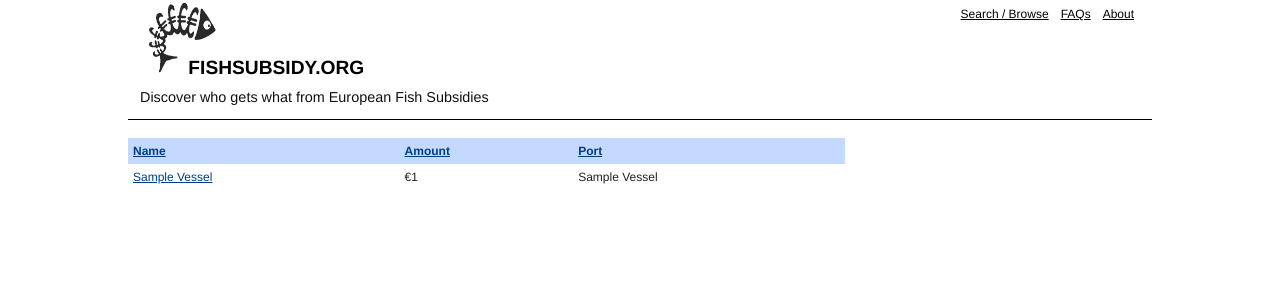
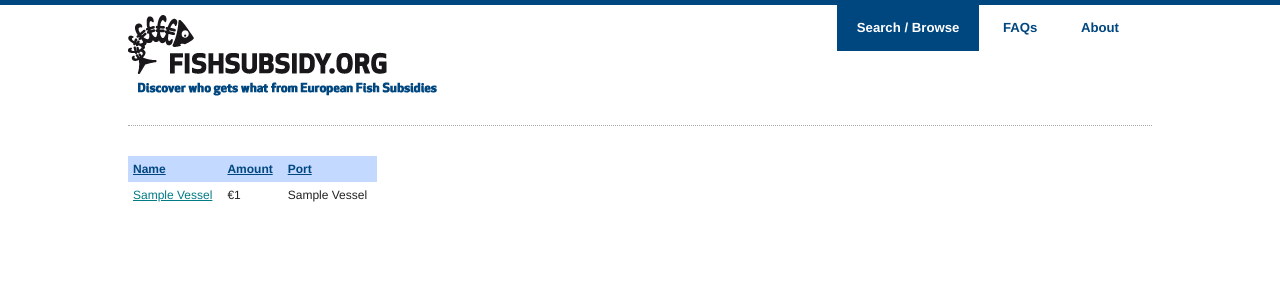
Before and after one commit to eutransparency/Fish-Subsidy, a Django app: template web/data/templates/browse.html in a window 1280 px wide. Shown: the top 300 px of the page. Run offline with Django 3.2, Linux system fonts and the light colour scheme; the template is opened without the code that fills it: most values are stand-ins (such as "Sample title", 1, 10 or a date in 2020); parts of the project's set-up code (start-up, migrations or seed data) failed here and were passed over.

Commit message:
Richard's CSS :)

```diff
--- a/web/media/css/layout.css
+++ b/web/media/css/layout.css
@@ -1,33 +1,30 @@
-body { margin:0 auto; width:80%;}
+body { margin:0 auto;}
 
+#head {padding:0; position:relative;margin:0 auto 1em auto;height:120px; border-bottom:dotted 1px #a7a9ac;}
 
-#head {border-bottom:1px solid #000; padding:0 1em; position:relative;}
-
-#head #title {}
+#head #title {margin:0;}
 #head #title {font-variant:small-caps; font-weight:bold; text-transform: uppercase; font-size:1.6em;}
 #head #title a {text-decoration:none; color:#000;}
-#head #title img {margin-right:-40px;}
+#head #sub_title {font-size:1.2em; margin:0;}
 
-#head #sub_title {font-size:1.2em}
+#head #mainmenu {position:absolute; right:0; top:0; list-style-type:none;padding:0 1em;}
+#head #mainmenu li {float:left;}
+#head #mainmenu li a {display:block; padding:1em 1.5em 1em 1.5em;}
 
-#head #mainmenu {position:absolute; right:0; top:5px; list-style-type:none;}
-#head #mainmenu li {float:left; margin-left:1em;}
-#head #mainmenu li a {color:#000;}
+#page {width:80%; position:relative; margin:0 auto; padding:0;}
+#content {float:left;}
 
-#content {width:70%; float:left;}
-
-#right {float:right; width:29%;}
+#right {float:right; width:20%;}
 
 #home #content {width:100%;}
 
-#home .section { padding:2em 0 4em 0; margin:0.5em 0 0 0; border-top:1px solid black; overflow:auto;  position:relative; }
+#home .section { padding:2em 0 4em 0; margin:0.5em 0 0 0; overflow:auto;  position:relative; }
 
 #home .section .section_title {float:left; width:20%;}
 #home .section_content { margin-left:20%; }
 
 #home #search_form #q {font-size:1.4em; height:20px; padding:5px; border:1px solid #333; width:70%; float:left; }
 #home #search_form .description { position:absolute; right:23%; top:6em; }
-#home #search_form label { font-weight:normal; }
 #home #search_form .submit { float:left; font-size:1.4em; height:32px; margin-left:5px; border:1px solid #333; padding:5px; }
 
 #home .col {float:left;}
@@ -36,12 +33,13 @@ body { margin:0 auto; width:80%;}
 #home .col .block {width:48%; float:left;}
 #home .narrow-col .block {width:100%; float:left;}
 
-#home #head {text-align:center; height:200px;}
-#home #head #title {margin-top:20px;}
+#home #head {text-align:center; height:250px;}
 
 
 
-.section { border-top:1px solid black; position:relative; padding-top:2em; margin-top:3em; overflow:visible; clear:both;}
+.section {border-top:1px solid black; position:relative; padding-top:2em; margin-top:3em; overflow:visible; clear:both;}
 .section h2 {position:absolute; top:-0.9em; background-color:#fff; padding:0 10px 0 0;}
 #home .section h2 {position:relative; top:0; padding:0;}
 .col { float:left; width:49%; padding-bottom:2em;}
+
+#footer {padding:1em;}
--- a/web/media/css/screen.css
+++ b/web/media/css/screen.css
@@ -23,7 +23,7 @@ a img {border:none;}
 
 /* typography.css */
 body {font-size:75%;color:#222;background:#fff;font-family:"Helvetica Neue", Arial, Helvetica, sans-serif;}
-h1, h2, h3, h4, h5, h6 {font-weight:normal;color:#111;}
+h1, h2, h3, h4, h5, h6 {font-weight:bold;color:#111;}
 h1 {font-size:3em;line-height:1;margin-bottom:0.5em;}
 h2 {font-size:2em;margin-bottom:0.75em;}
 h3 {font-size:1.5em;line-height:1;margin-bottom:1em;}
@@ -115,3 +115,57 @@ textarea {width:390px;height:250px;padding:5px;}
 .green-light {padding-right:1em; background:url('/media/images/traffic_lights.png') no-repeat right 4px;}
 .orange-light {padding-right:1em; background:url('/media/images/traffic_lights.png') no-repeat right -42px;}
 .red-light {padding-right:1em; background:url('/media/images/traffic_lights.png') no-repeat right -87px;}
+
+/* Body */
+body {border-top:solid 5px #00467f;}
+
+/* Header */
+h1 {padding-top:10px;}
+
+/* Menu */
+#mainmenu {color:#fff; margin:0; font-size:1.1em;}
+#mainmenu li a {font-weight:bold;}
+#page ul#mainmenu li {padding:0 0 0 0.3em;  background-image:none;}
+#mainmenu li.selected a, #mainmenu li.selected a:visited {
+  background:#00467f;color:#fff;
+  -moz-border-radius-bottomleft: 12px;
+  -moz-border-radius-bottomright: 12px;
+  -webkit-border-radius-bottomleft: 12px;
+  -webkit-border-radius-bottomright: 12px;
+}
+
+#mainmenu li a, #mainmenu li a:visited {color:#00467f;font-weight:bold; text-decoration:none;}
+
+/* headings */
+h1, h2, h3, h4, h5, h6 {color:#007c85!important;}
+h2 {color:#00467F!important;}
+h3 {color:#007c85;}
+
+/* Links */
+a {color:#00467f;}
+a:visited {color:#007c85;}
+
+/* Homepage */
+#home h1 { padding-top:2.5em;}
+
+
+/* section */
+.section {border-top:dotted 1px #a7a9ac;}
+#home_search.section {border-top:none;}
+/* Latest news */
+#latest_news {background:#ffffaa; padding:0.3em 1em; border-top:dotted 1px #a7a9ac;border-bottom:dotted 1px #a7a9ac;}
+
+/* Footer */
+#footer {height:6em; background:#808080; border-top:solid 10px #a7a9ac;
+    padding-top:60px; color:#fff; font-weight:bold; clear:both;}
+#footer a {color:#fff;}
+
+/* Lists */
+#page ul{list-style-type:none;padding-left:0;margin-left:0;}
+#page ul li {background:url(../images/bulletsmall.png) no-repeat 0 65% ;padding-left:20px;}
+
+/* Clear */
+br.clear {clear:both;}
+
+/* Hide */
+.hide {display:none;}
--- a/web/templates/base.html
+++ b/web/templates/base.html
@@ -21,11 +21,17 @@
 
 </head>
 <body id="{% block body_id%}{% endblock %}" class="{% block body_class%}{% endblock %}">
+  <div id="page">
   <div id="head">
-    <h1 id="title"><a href="/">{% block logo %}<img src="/media/images/logo-small.png" width="83" height="74" />{% endblock %} FishSubsidy.org</a></h1>
-    <h2 id="sub_title">Discover who gets what from European Fish Subsidies</h2>
+
+
+    <h1 id="title"><a href="/">{% block logo %}<img src="/media/images/logo-small.png" width="309" height="81" />{% endblock %} <span class="hide">FishSubsidy.org</span></a></h1>
+    <h2 id="sub_title" class="hide">Discover who gets what from European Fish Subsidies</h2>
+
+
+
     <ul id="mainmenu">
-      <li><a href="/">Search / Browse</a></li>
+      <li class="selected"><a href="/" >Search / Browse</a></li>
       <li><a href="faqs">FAQs</a></li>
       <li><a href="about">About</a></li>
     </ul>
@@ -46,5 +52,6 @@
 
   {% endblock %}
   </div>
+  </div>
 </body>
 </html>
--- a/web/templates/home.html
+++ b/web/templates/home.html
@@ -4,7 +4,7 @@
 {% block body_id%}home{% endblock %}
 
 {% block logo %}
-  <img src="media/images/logo-big.png" width="160" height="120">
+  <img src="/media/images/logo-big.png" width="504" height="171">
 {% endblock %}
 
 
@@ -16,7 +16,7 @@
       <h2><label for="search" class="section_title">Search</label></h2>
       <div class="section_content">
         <input type="text" name="q" value="" id="q" title="Enter a vessel name, number, port or place name">
-        <div class="description">e.g. <a href="/search?q=nestle">UK</a> or <a href="/search?q=windsor">Hull</a></div>
+        <div class="description">e.g. <a href="/search?q=uk">UK</a> or <a href="/search?q=hull">Hull</a></div>
         <input type="submit" value="Go" class="submit">
       </div>
     </form>
```
Also changed, not shown: web/media/images/bulletsmall.png (added), web/media/images/logo-big.png, web/media/images/logo-small.png.
